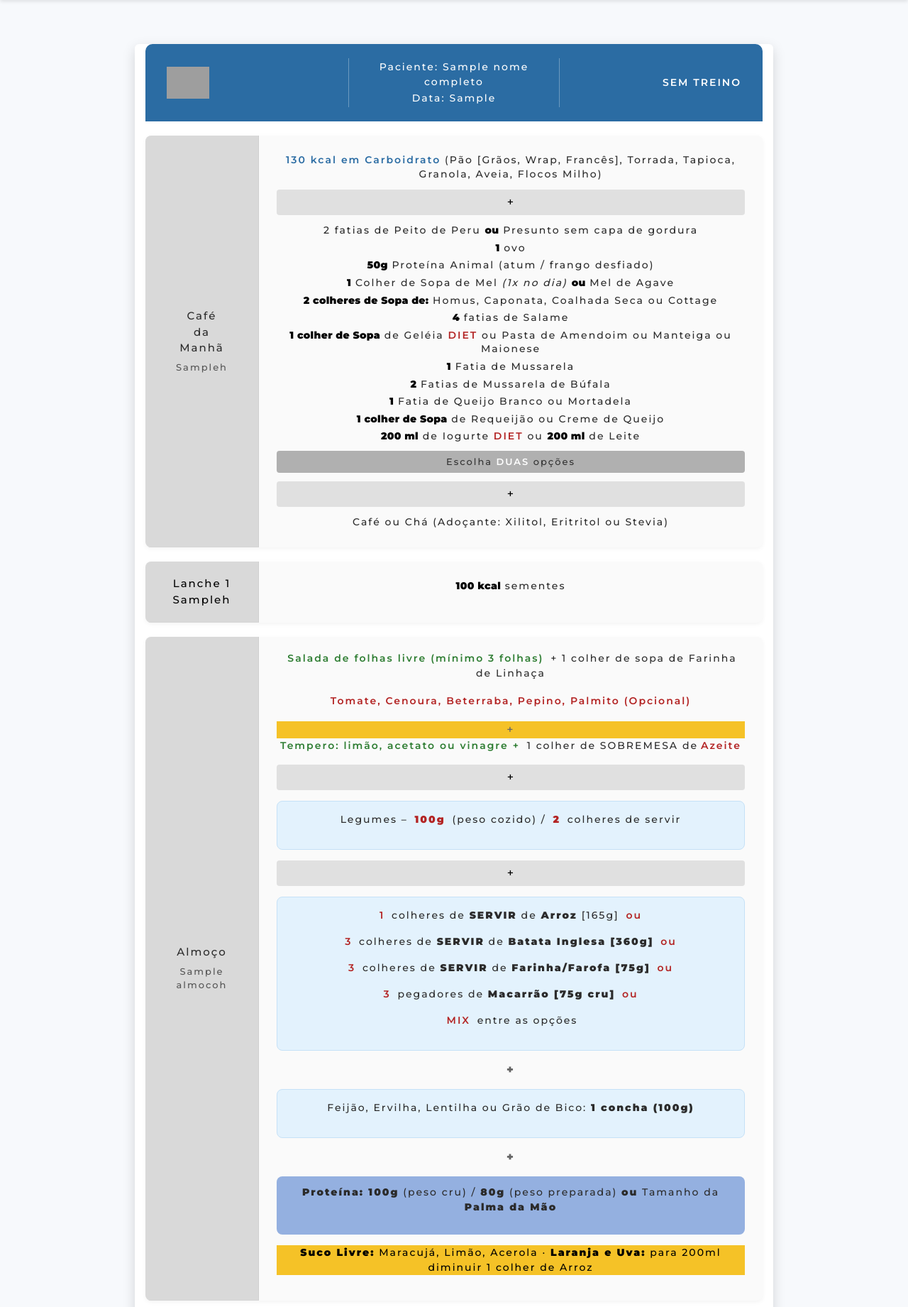
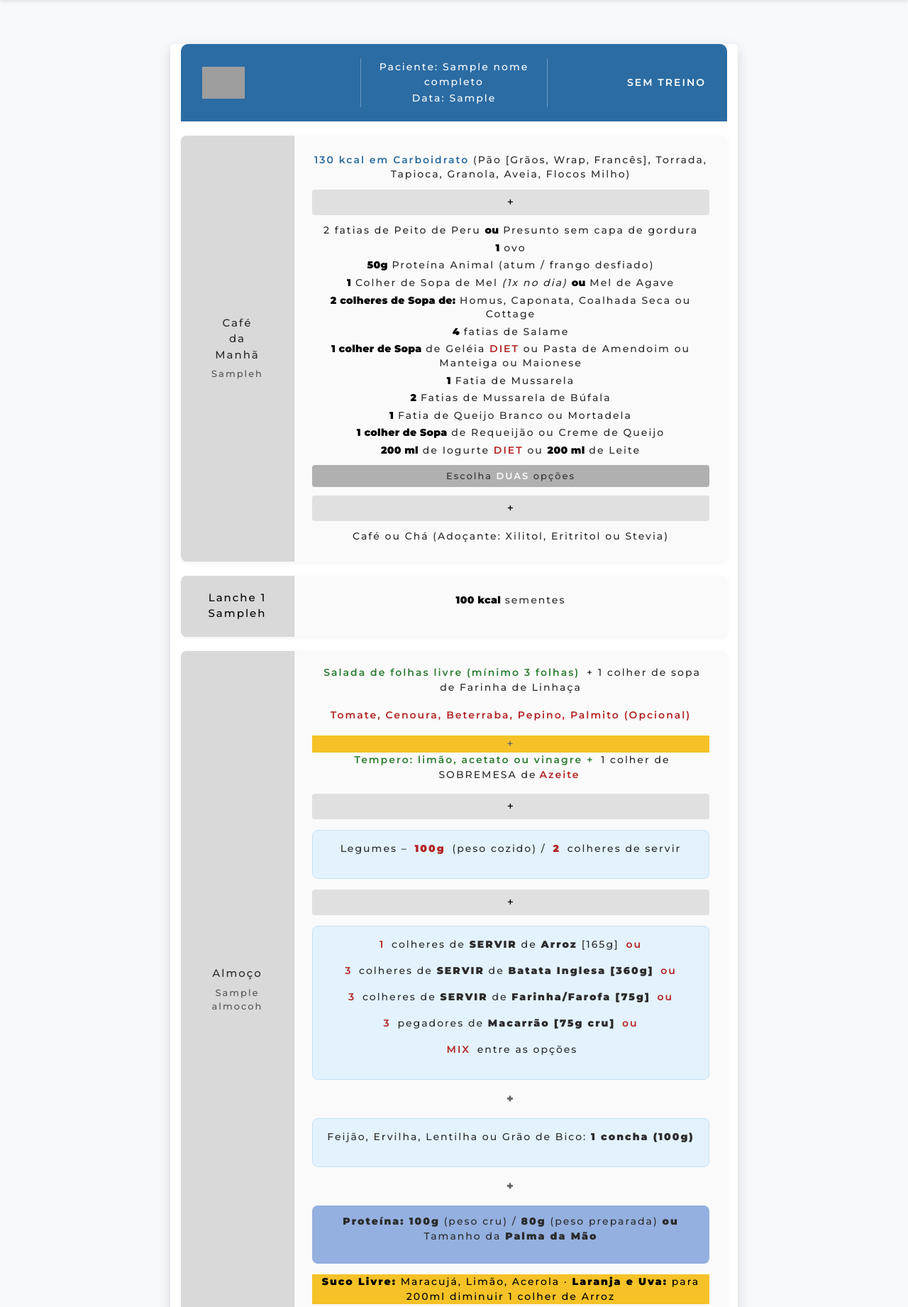
Before and after one commit to israeladolfo79/EmagrecimentoDefinitivoApp, a Django app: template core/templates/core/pdf.html in a window 1280 px wide. Shown: the part 96-1937 px from the top of the page at 71% size. Run offline with Django 3.2, Linux system fonts and the light colour scheme; the template is opened without the code that fills it: most values are stand-ins (such as "Sample title", 1, 10 or a date in 2020); some libraries are stand-ins or nearby versions; grey boxes are pictures that could not be loaded.

Commit message:
largura pdf

```diff
--- a/core/templates/core/pdf.html
+++ b/core/templates/core/pdf.html
@@ -18,7 +18,7 @@ body {
 }
 
 #download {
-  width: 900px;
+  width: 800px;
   min-height: 1123px;
   background: #fff;
   margin: 20px auto;
```
